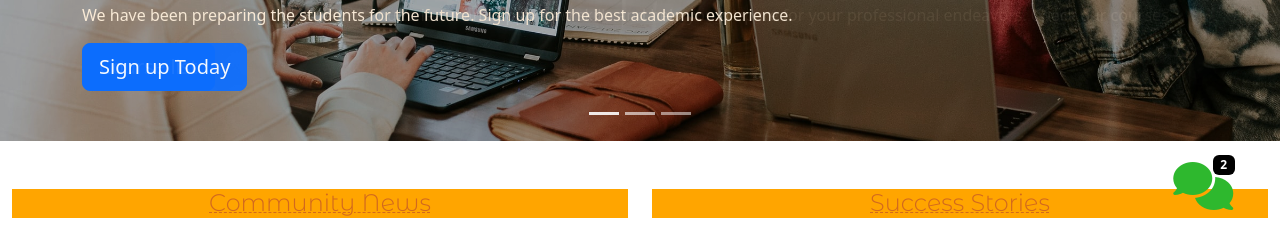
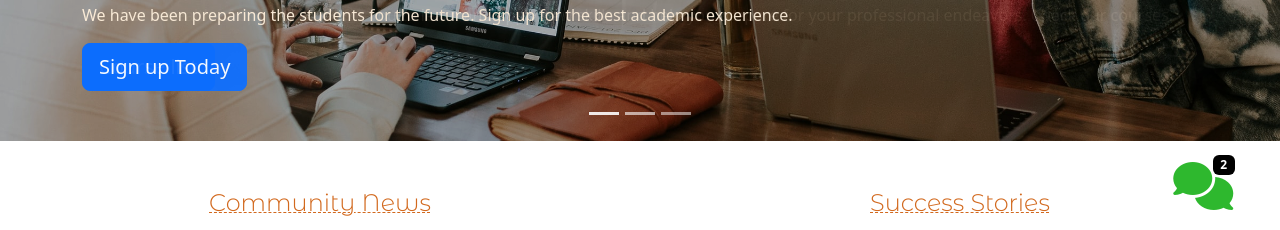
Before and after one commit to BailSunit/lms, a plain HTML site: page Assignment5PartB/index.html in a window 1280 px wide. Shown: the part 570-800 px from the top of the page. Drawn offline with nearby package versions, Linux system fonts and the light colour scheme.

```diff
--- a/Assignment5PartB/styles.css
+++ b/Assignment5PartB/styles.css
@@ -63,12 +63,13 @@
   background: -webkit-repeating-linear-gradient(left, #f0e518 20%, #34373a 30%,#5c345e 20%);
 }
 
-h6{
+.news{
   text-decoration: 0.5px underline dashed;
   color:chocolate !important;
   font-family: 'Montserrat Alternates', sans-serif;
   font-weight: 50 !important;
   font-size: 1.5em !important;
+  background-color: transparent !important;
 }
 
 /*---grid layout---*/
```
